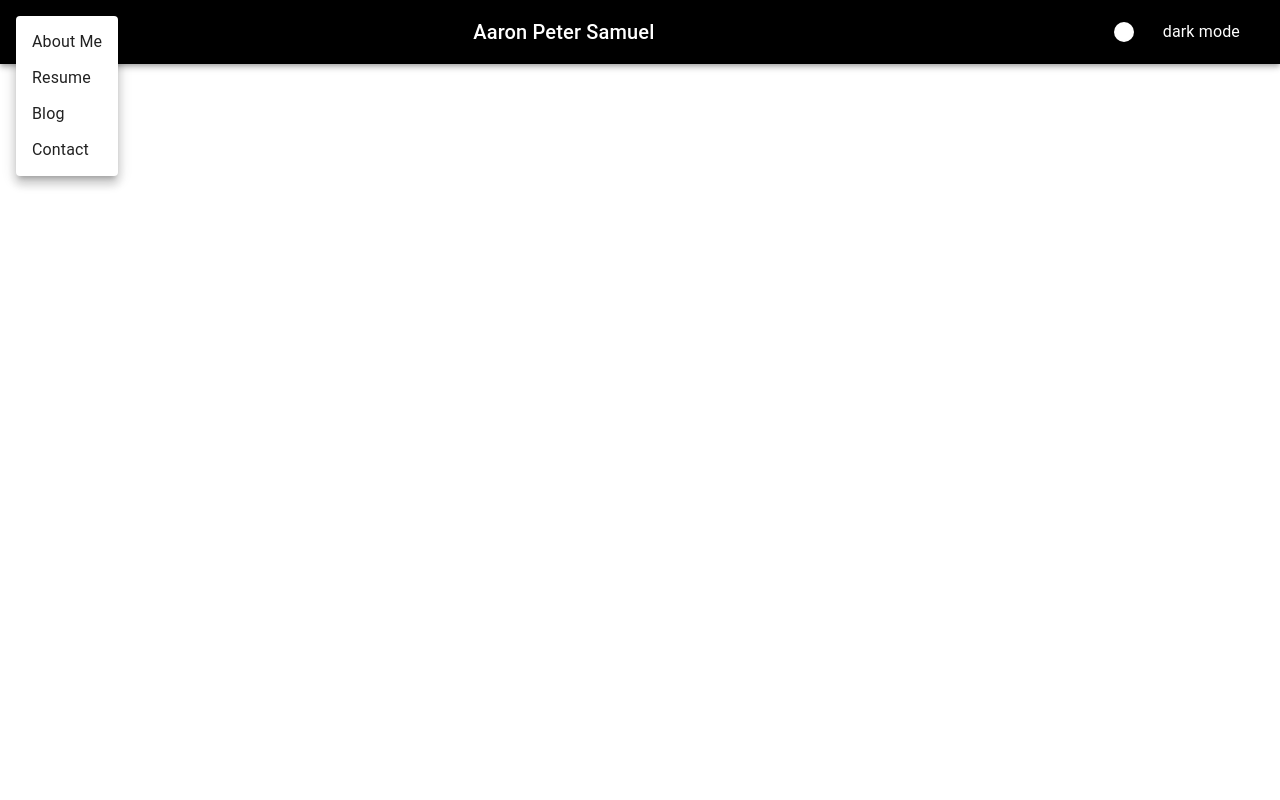
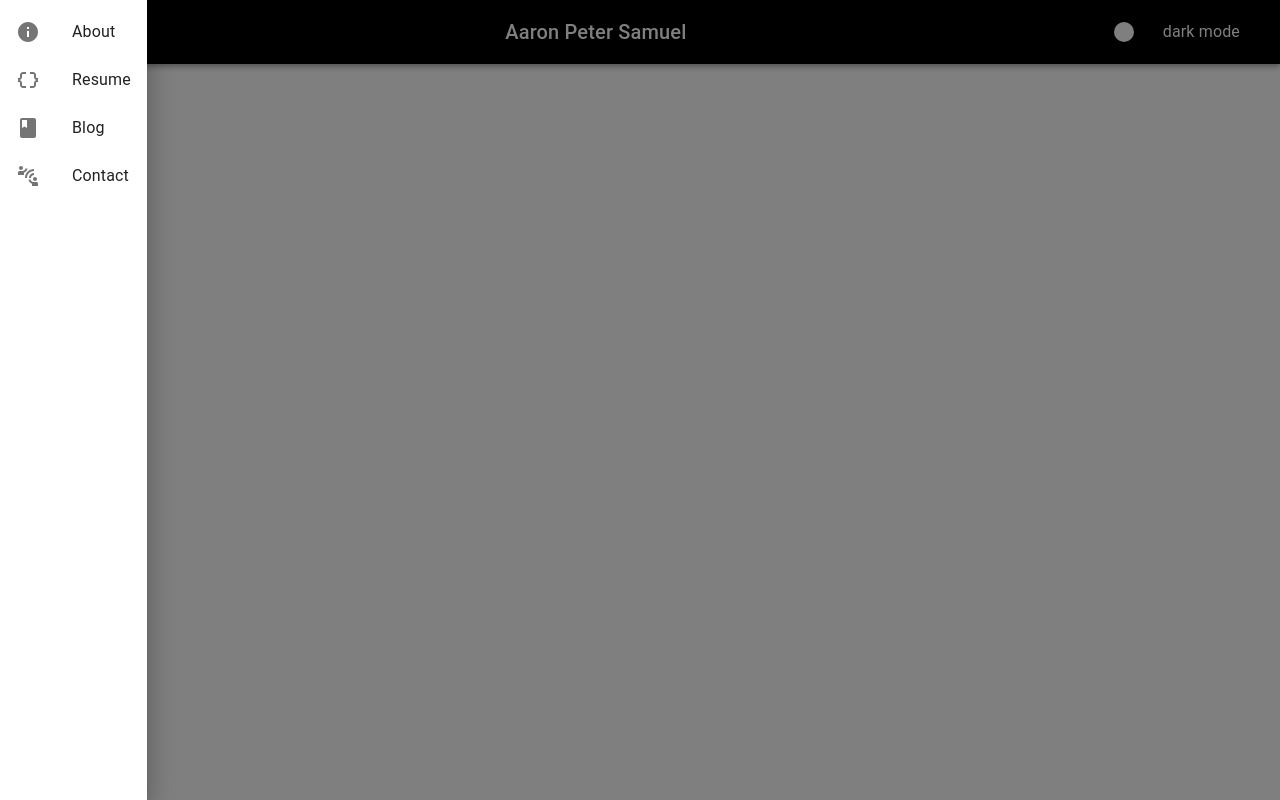
Before and after one commit to apsamuel/home, a React (Create React App) app: page /resume in a window 1280 px wide. Both pictures are taken after a click on the button "menu". Built offline with nearby package versions, Linux system fonts and the light colour scheme.

Commit message:
refactor(header): use drawer, cleanup

```diff
--- a/src/components/Header.jsx
+++ b/src/components/Header.jsx
@@ -10,52 +10,53 @@ import {
   ListItem,
   ListItemIcon,
   ListItemText,
-  Divider,
-  Menu,
-  MenuItem,
+  // Divider,
+  // Menu,
+  // MenuItem,
   Switch,
   FormGroup,
   FormControlLabel,
   Typography,
-  Button,
+  // Button,
   IconButton,
 } from '@mui/material'
 
 import {
-  Menu as MenuIcon
+  Menu as MenuIcon,
+  Info as InfoIcon,
+  ConnectWithoutContact as ContactIcon,
+  DataObject as ResumeIcon,
+  Book as BlogIcon,
 } from '@mui/icons-material'
 
-const headerListData = [
+
+class HomeHeader extends React.Component {
+  #menuData = [
     {
-    name: 'About'
+      name: 'About',
+      icon: () => {
+        return <InfoIcon />;
+      },
     },
     {
-    name: 'Resume'
+      name: 'Resume',
+      icon: () => {
+        return <ResumeIcon />;
+      },
     },
     {
       name: 'Blog',
+      icon: () => {
+        return <BlogIcon />;
+      },
     },
     {
-    name: 'Contact'
-  }
-]
-
-const headerList = () => (
-  <Box
-    sx={{ width: 'auto' }}
-    role="presentation"
-  >
-    <List>
-      {headerListData.map( (item, index) => (
-        <ListItem button key={item.name}>
-          <ListItemText primary={item.name} />
-        </ListItem>
-      ) )}
-    </List>
-  </Box>
-);
-
-class HomeHeader extends React.Component {
+      name: 'Contact',
+      icon: () => {
+        return <ContactIcon />;
+      },
+    },
+  ];
   constructor(props) {
     super(props);
     // unwrap props
@@ -65,17 +66,16 @@ class HomeHeader extends React.Component {
       anchorMenuElement: false,
       drawerOpen: false,
       darkMode: false,
-    }
+    };
     // reactive handlers
 
-    this.handleMenu = this.handleMenu.bind(this)
-    this.handleSwitch = this.handleSwitch.bind(this)
-    this.handleClose = this.handleClose.bind(this)
-    this.handleDrawer = this.handleDrawer.bind(this)
+    this.handleMenu = this.handleMenu.bind(this);
+    this.handleSwitch = this.handleSwitch.bind(this);
+    this.handleClose = this.handleClose.bind(this);
+    this.handleDrawer = this.handleDrawer.bind(this);
   }
 
   handleSwitch(event) {
-
     // console.log(event);
     this.setState((state) => ({
       ...state,
@@ -84,39 +84,43 @@ class HomeHeader extends React.Component {
     if (this.props.onChange) {
       this.props.onChange(this.state);
     }
-    console.log(`the theme switch was toggled to ${this.state.darkMode ? 'dark' : 'light'} mode`);
+    console.log(
+      `the theme switch was toggled to ${
+        this.state.darkMode ? 'dark' : 'light'
+      } mode`
+    );
   }
 
   handleMenu(event) {
     if (this.state.anchorMenuElement === true) {
-      console.log(`menu item closed at ${new Date().toJSON()}`)
+      console.log(`menu item closed at ${new Date().toJSON()}`);
     } else {
-      console.log(`menu item opened at ${new Date().toJSON()}`)
+      console.log(`menu item opened at ${new Date().toJSON()}`);
     }
 
-    this.setState(state => ({
+    this.setState((state) => ({
       ...state,
-      anchorMenuElement: !this.state.anchorMenuElement
-    }))
+      anchorMenuElement: !this.state.anchorMenuElement,
+    }));
   }
 
   handleDrawer(event) {
-    // const keyEvent = (event as React.KeyboardEvent).key
-    // console.log(event)
     this.setState((state) => ({
       ...state,
-      drawerOpen: !this.state.drawerOpen
-    }))
-    console.log(`drawer item opened at ${new Date().toJSON()}`)
+      drawerOpen: !this.state.drawerOpen,
+    }));
+    console.log(`drawer item opened at ${new Date().toJSON()}`);
   }
 
   handleClose(event) {
     // console.log(event)
-    console.log(`menu item closed at ${new Date().toJSON()} by ${event.target.id}`);
-    this.setState(state => ({
+    console.log(
+      `menu item closed at ${new Date().toJSON()} by ${event.target.id}`
+    );
+    this.setState((state) => ({
       ...state,
-      anchorMenuElement: false
-    }))
+      anchorMenuElement: false,
+    }));
   }
 
   render() {
@@ -131,48 +135,14 @@ class HomeHeader extends React.Component {
               aria-label="menu"
               aria-controls="menu-appbar"
               aria-haspopup="true"
-              onClick={this.handleMenu}
+              onClick={this.handleDrawer}
               sx={{ mr: 2 }}
             >
               <MenuIcon />
             </IconButton>
 
-            <Menu
-              id="menu-appbar"
-              anchorEl={this.state.anchorMenuElement}
-              open={Boolean(this.state.anchorMenuElement)}
-              onClose={this.handleClose}
-              anchorOrigin={{
-                vertical: 'top',
-                horizontal: 'left',
-              }}
-              transformOrigin={{
-                vertical: 'top',
-                horizontal: 'left',
-              }}
-              keepMounted
-            >
-              <MenuItem id="about-me" onClick={this.handleClose}>
-                About Me
-              </MenuItem>
-              <MenuItem id="resume" onClick={this.handleClose}>
-                Resume
-              </MenuItem>
-              <MenuItem id="blog" onClick={this.handleClose}>
-                Blog
-              </MenuItem>
-              <MenuItem id="contact" onClick={this.handleClose}>
-                Contact
-              </MenuItem>
-            </Menu>
-
-            <Typography variant="h6" component="div" sx={{ flexGrow: 1 }}>
-              Aaron Peter Samuel
-            </Typography>
-
             <div>
               <React.Fragment>
-                <Button onClick={this.handleDrawer}>Menu</Button>
                 <SwipeableDrawer
                   anchor={'left'}
                   open={this.state.drawerOpen}
@@ -187,8 +157,11 @@ class HomeHeader extends React.Component {
                       onKeyDown={this.handleDrawer}
                     >
                       <List>
-                        {headerListData.map((item, index) => (
+                        {this.#menuData.map((item, index) => (
                           <ListItem button key={item.name}>
+                            <ListItemIcon>
+                              {item.icon()}
+                            </ListItemIcon>
                             <ListItemText primary={item.name} />
                           </ListItem>
                         ))}
@@ -198,6 +171,10 @@ class HomeHeader extends React.Component {
                 </SwipeableDrawer>
               </React.Fragment>
             </div>
+
+            <Typography variant="h6" component="div" sx={{ flexGrow: 1 }}>
+              Aaron Peter Samuel
+            </Typography>
 
             <FormGroup>
               <FormControlLabel
@@ -219,10 +196,3 @@ class HomeHeader extends React.Component {
 }
 
 export default HomeHeader
-
-// export default withStyles(
-//   styles,
-//   {
-//     withTheme: true
-//   }
-// )(HomeHeader)
```
Lines whose indentation alone changed are shown as unchanged.
